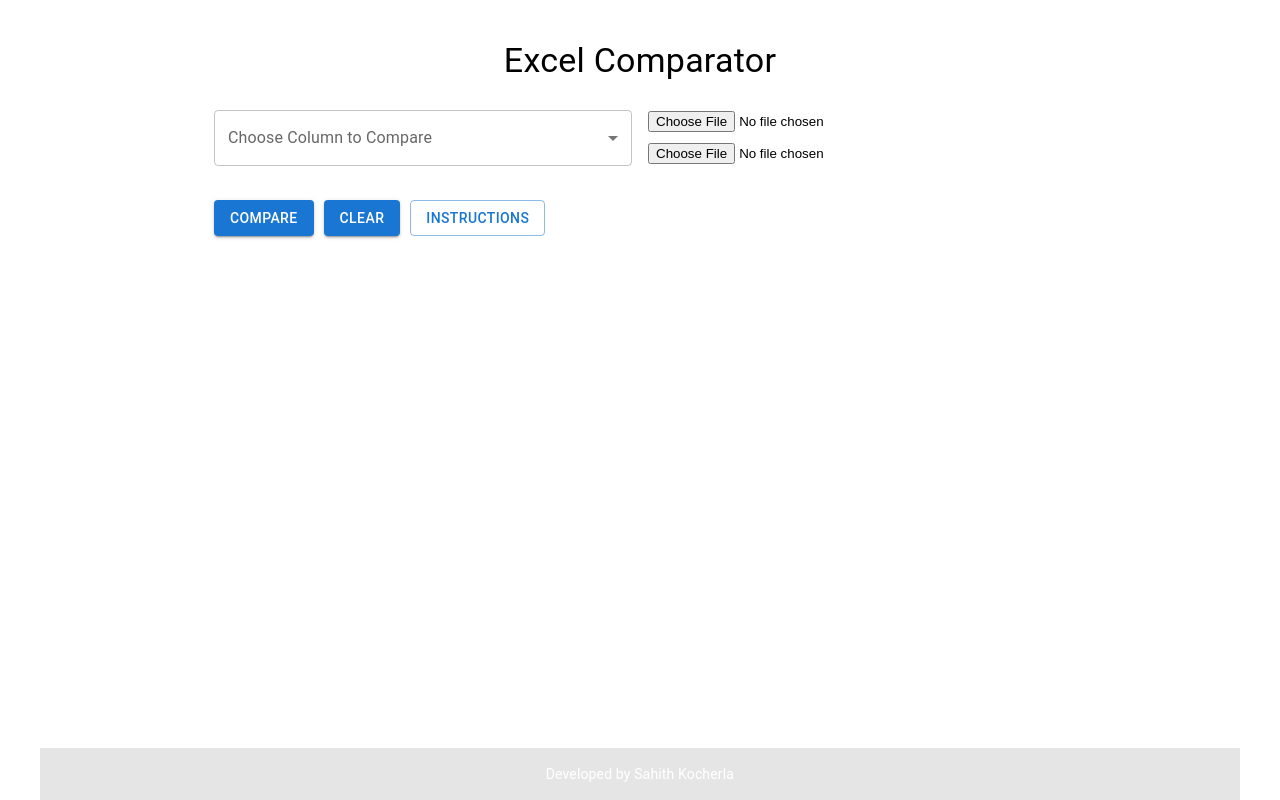
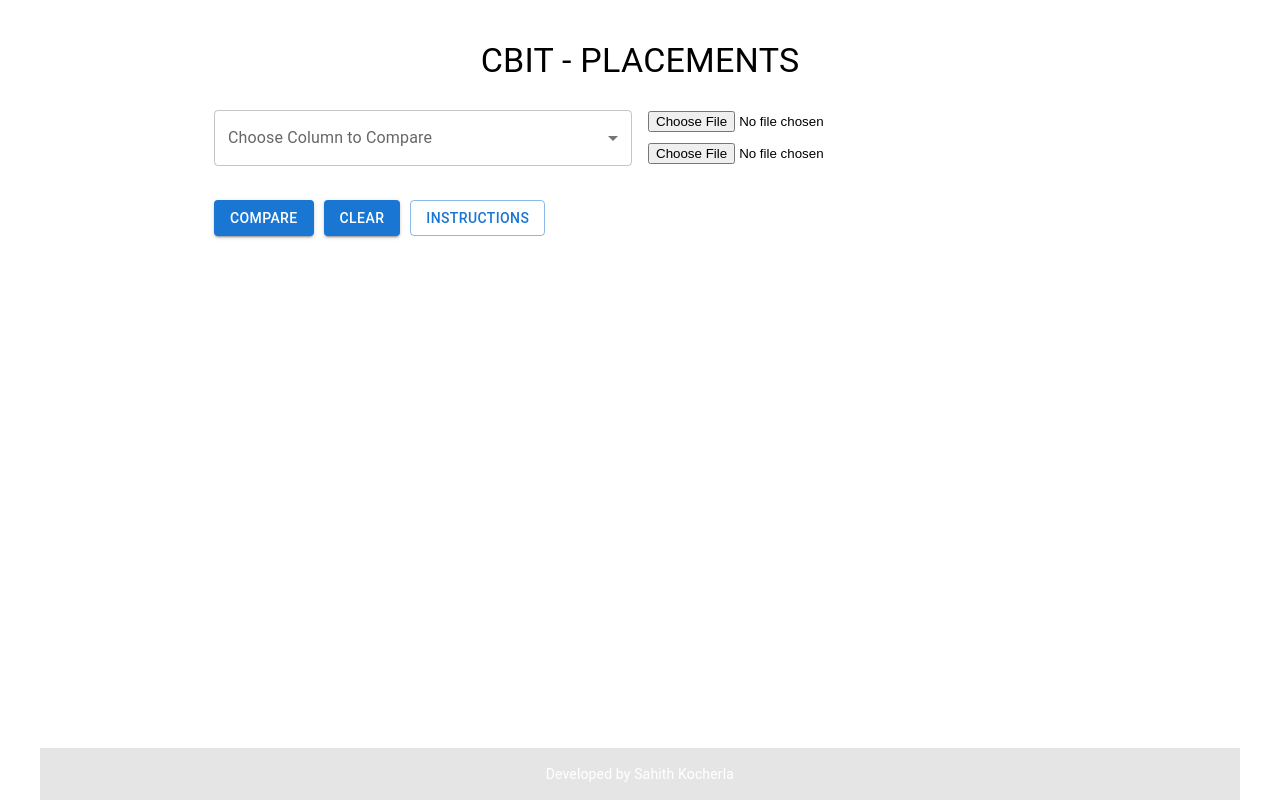
Before and after one commit to KocherlaSahith/CBIT_PLACEMENTS, a React (Create React App) app: page / in a window 1280 px wide. Built offline with nearby package versions, Linux system fonts and the light colour scheme.

Commit message:
Modifications

```diff
--- a/src/App.js
+++ b/src/App.js
@@ -93,7 +93,7 @@ const ExcelComparator = () => {
       <Grid container spacing={2} justifyContent="center">
         <Grid item xs={12}>
           <Typography variant="h4" align="center" gutterBottom>
-            Excel Comparator
+            CBIT - PLACEMENTS
           </Typography>
         </Grid>
         <Grid item xs={12} sm={6}>
```
